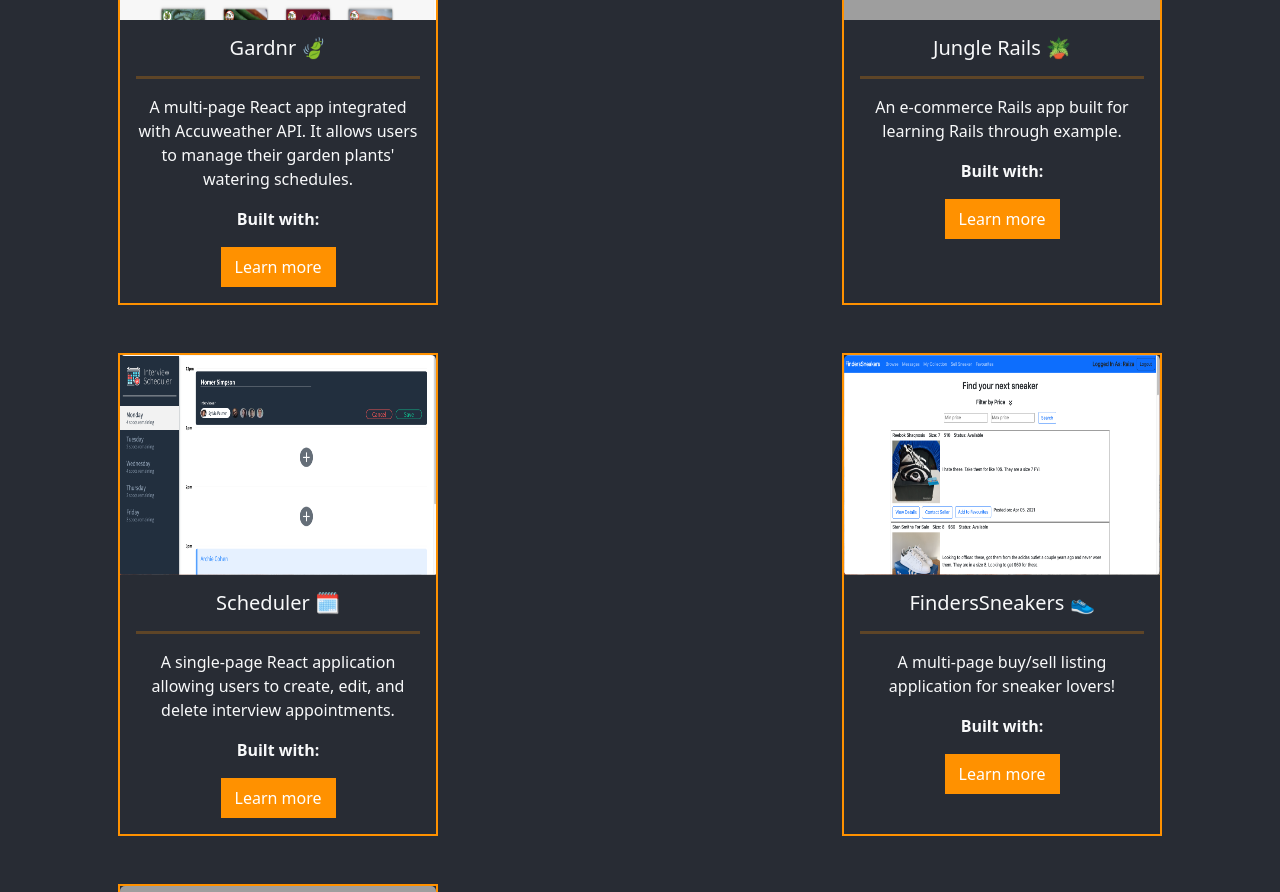
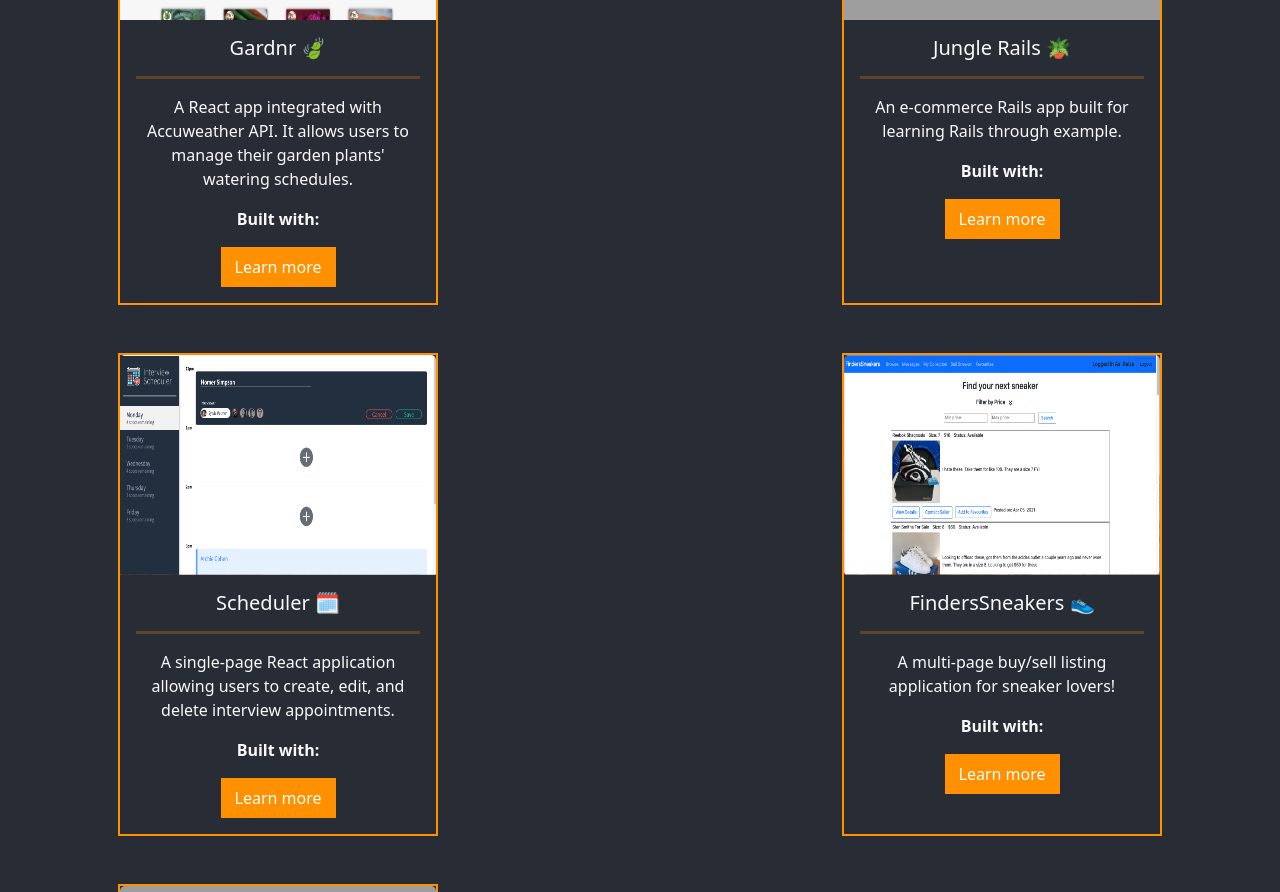
Before and after one commit to Raiza-D/my-portfolio, a React (Create React App) app: page / in a window 1280 px wide. Shown: the part 1876-2768 px from the top of the page. Built offline with nearby package versions, Linux system fonts and the light colour scheme; grey boxes are pictures that could not be loaded.

Commit message:
Edit Gardnr project description and tech stack.

```diff
--- a/src/components/Projects.jsx
+++ b/src/components/Projects.jsx
@@ -19,8 +19,8 @@ export default function Projects() {
       photo: gardnrScreenshot,
       link: "https://github.com/Raiza-D/GARDNR-Final-Project",
       description:
-        "A multi-page React app integrated with Accuweather API. It allows users to manage their garden plants' watering schedules.",
-      stack: "React, Bootstrap, Express, PostgreSQL"
+        "A React app integrated with Accuweather API. It allows users to manage their garden plants' watering schedules.",
+      stack: "React, Bootstrap, Express, PostgreSQL, Accuweater API"
     },
     {
       id: 2,
```
